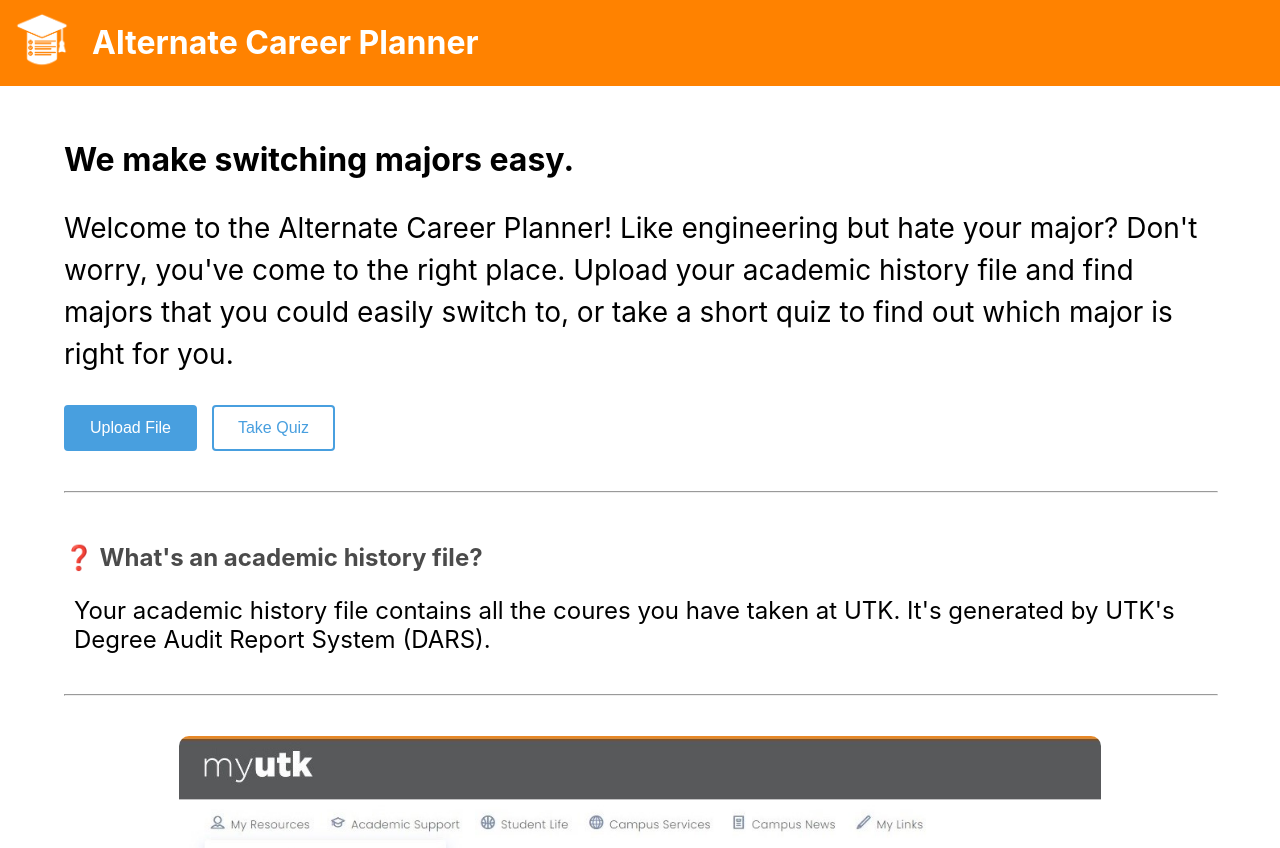
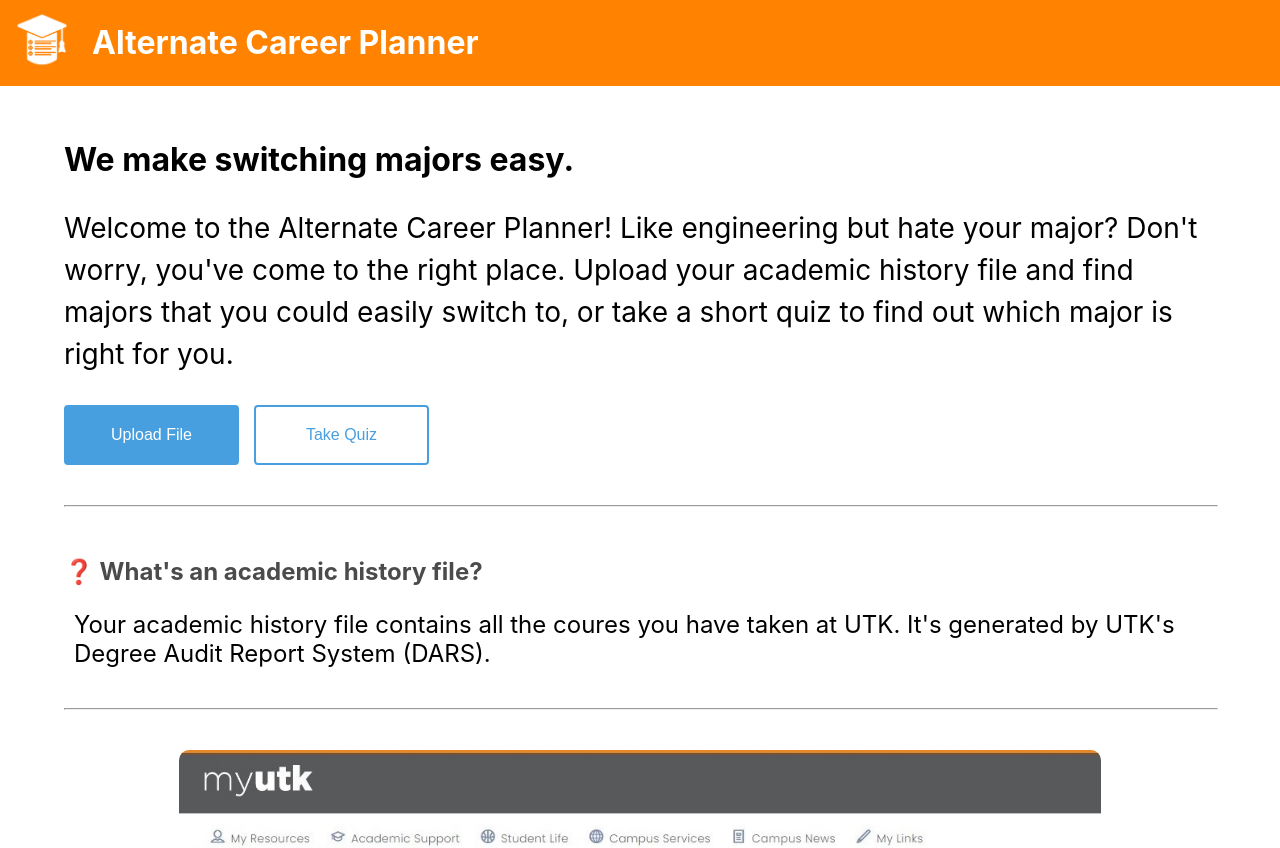
Before and after one commit to ryandperry/Alternate-Career-Planner, a React (Create React App) app in the folder alternate-career-planner/: page / in a window 1280 px wide. Shown: the top 848 px of the page. Built offline with nearby package versions, Linux system fonts and the light colour scheme; the HTML template or start-up script is replaced by a standard one.

Commit message:
#29 added styling for next button

```diff
--- a/alternate-career-planner/src/views/Home/Home.css
+++ b/alternate-career-planner/src/views/Home/Home.css
@@ -15,19 +15,25 @@
     font-size: 28px;
     margin-bottom: 30px;
     line-height: 1.5;
+}
 
+.button-section {
+  display: flex;
+  flex-direction: row;
+  gap: 15px;
 }
 
 .buttons {
     display: flex;
     gap: 15px;
-    margin-bottom: 30px;
+    align-items: center;
 }
 
 .upload-button {
     background-color: #489FDF;
     color: white;
-    padding: 12px 24px;
+    width: 175px;
+    height: 60px;
     font-size: 16px;
     border: none;
     border: 2px solid #489FDF;
@@ -37,8 +43,21 @@
 .quiz-button {
     background-color: white;
     color: #489FDF;
-    padding: 12px 24px;
+    width: 175px;
+    height: 60px;
     font-size: 16px;
+    border: 2px solid #489FDF;
+    border-radius: 4px;
+    cursor: pointer;
+}
+
+.next-button {
+    background-color: white;
+    color: #489FDF;
+    width: 100px;
+    height: 40px;
+    font-size: 16px;
+    border: none;
     border: 2px solid #489FDF;
     border-radius: 4px;
     cursor: pointer;
```
